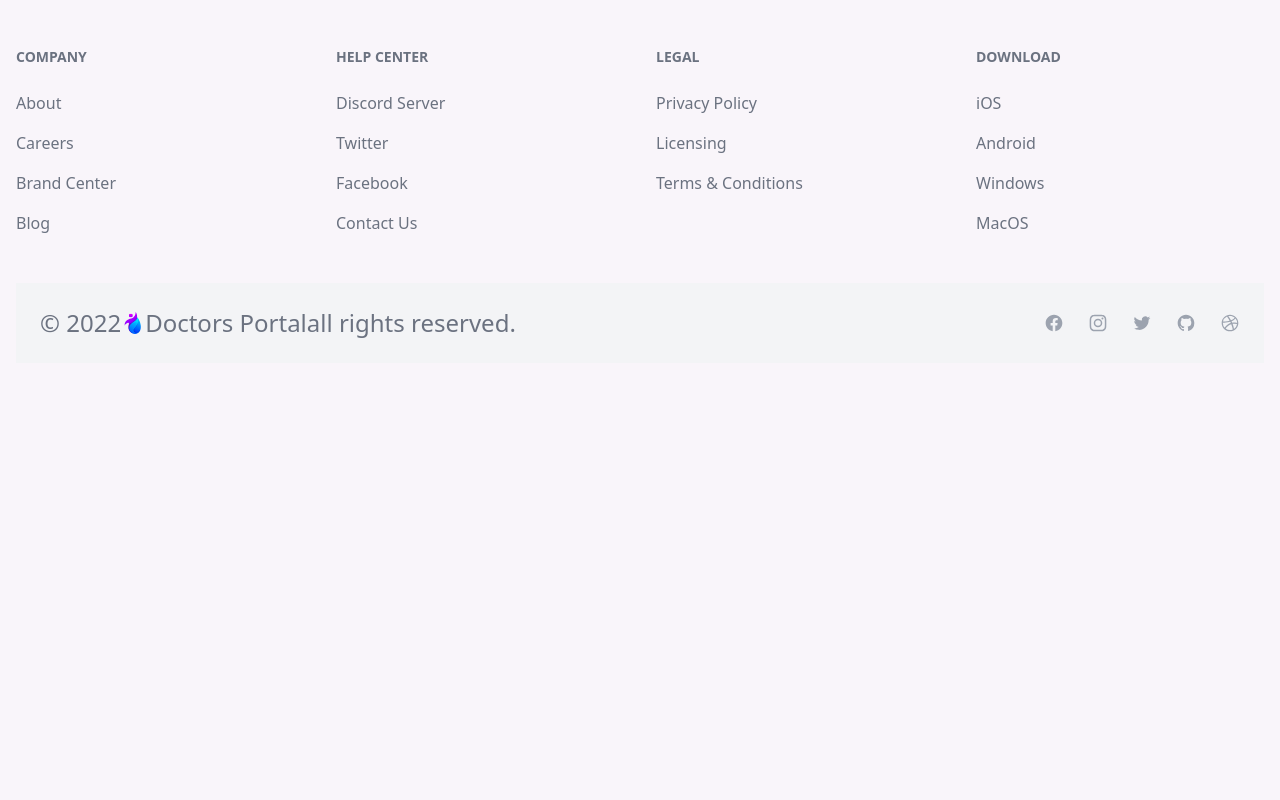
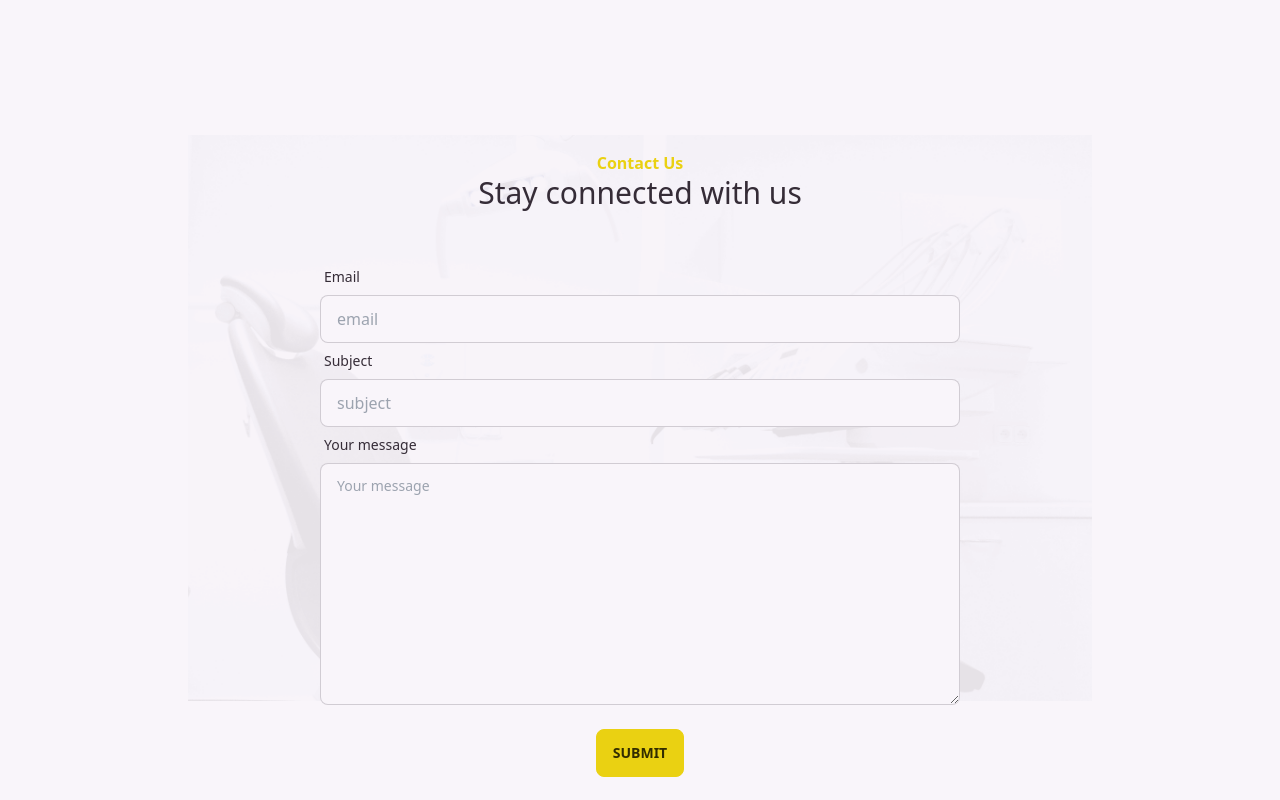
Before and after one commit to bilashism/doctors-portal-frontend, a React (Vite) app: page / in a window 1280 px wide. Shown: the part 3840-4640 px from the top of the page. Before the commit the page ends 4203 px from the top, so only its background shows below. Built offline with nearby package versions, Linux system fonts and the light colour scheme; no server answers.

Commit message:
added Contact section

```diff
--- /dev/null
+++ b/src/pages/Home/Contact.jsx
@@ -0,0 +1,85 @@
+import React from "react";
+import headerBgImg from "../../images/bg.png";
+
+const Contact = () => {
+  return (
+    <section className="py-14">
+      <div className="container mx-auto px-4">
+        <div className="hero  py-16 relative isolate">
+          <div className="hero-content max-w-2xl w-full">
+            <div className="flex-grow w-full ">
+              <div className="flex flex-col-reverse text-center">
+                <h2 className="text-3xl ">Stay connected with us</h2>
+                <p className="text-primary font-bold">Contact Us</p>
+              </div>
+
+              <form className="py-12">
+                <div className="form-control">
+                  <label className="label" htmlFor="email">
+                    <span className="label-text">Email</span>
+                  </label>
+                  <input
+                    type="email"
+                    name="email"
+                    id="email"
+                    placeholder="email"
+                    className="input input-bordered"
+                  />
+                </div>
+                <div className="form-control">
+                  <label className="label" htmlFor="subject">
+                    <span className="label-text">Subject</span>
+                  </label>
+                  <input
+                    id="subject"
+                    name="subject"
+                    type="text"
+                    placeholder="subject"
+                    className="input input-bordered"
+                  />
+                </div>
+                <div className="form-control">
+                  <label className="label" htmlFor="message">
+                    <span className="label-text">Your message</span>
+                  </label>
+                  <textarea
+                    id="message"
+                    name="message"
+                    className="textarea textarea-bordered"
+                    placeholder="Your message"
+                    rows={8}></textarea>
+                </div>
+                <div className="form-control mt-6">
+                  <button className="btn btn-primary self-center" type="submit">
+                    Submit
+                  </button>
+                </div>
+              </form>
+            </div>
+          </div>
+
+          {/* bg image */}
+          <div className="absolute w-full h-full z-[-1] overflow-hidden top-0">
+            <figure className="">
+              <picture>
+                <source srcSet={headerBgImg} />
+                <img
+                  src={headerBgImg}
+                  alt="chair background"
+                  className="mx-auto object-cover"
+                  width="904"
+                  height="541"
+                  decoding="async"
+                  fetchpriority="low"
+                  loading="lazy"
+                />
+              </picture>
+            </figure>
+          </div>
+        </div>
+      </div>
+    </section>
+  );
+};
+
+export default Contact;
--- a/src/pages/Home/Home.jsx
+++ b/src/pages/Home/Home.jsx
@@ -2,6 +2,7 @@ import React from "react";
 import useTitle from "../../hooks/useTitle";
 import AppointmentBanner from "./AppointmentBanner/AppointmentBanner";
 import Banner from "./Banner";
+import Contact from "./Contact";
 import Header from "./Header";
 import InfoCards from "./InfoCards";
 import Services from "./Services/Services";
@@ -17,6 +18,7 @@ const Home = () => {
       <Banner />
       <AppointmentBanner />
       <Testimonials />
+      <Contact />
     </>
   );
 };
```
